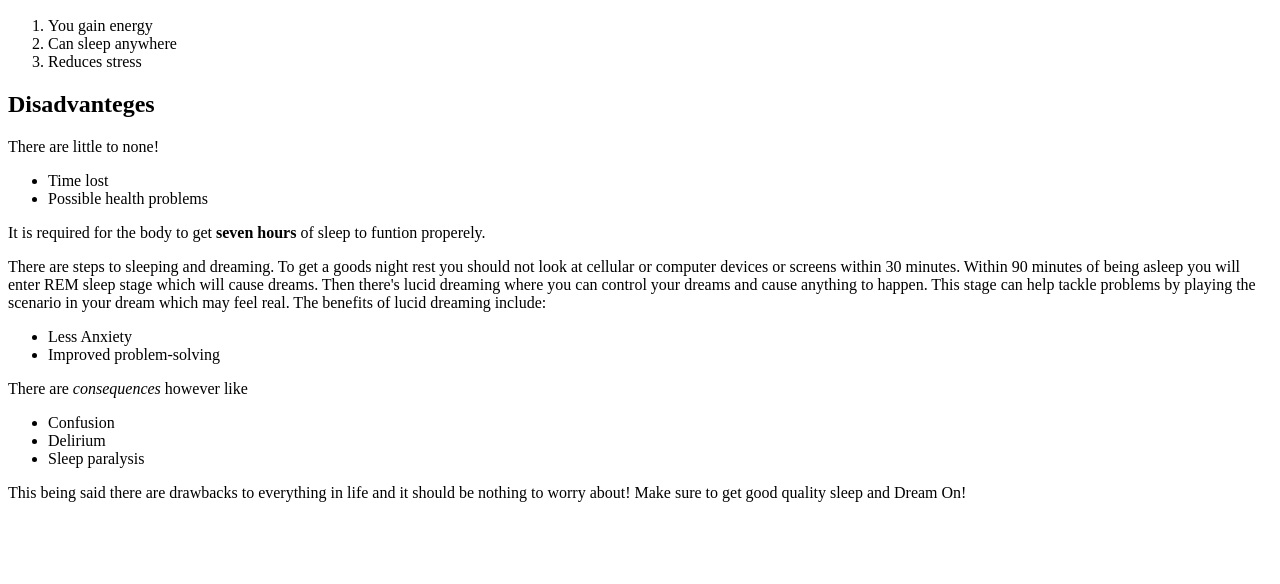
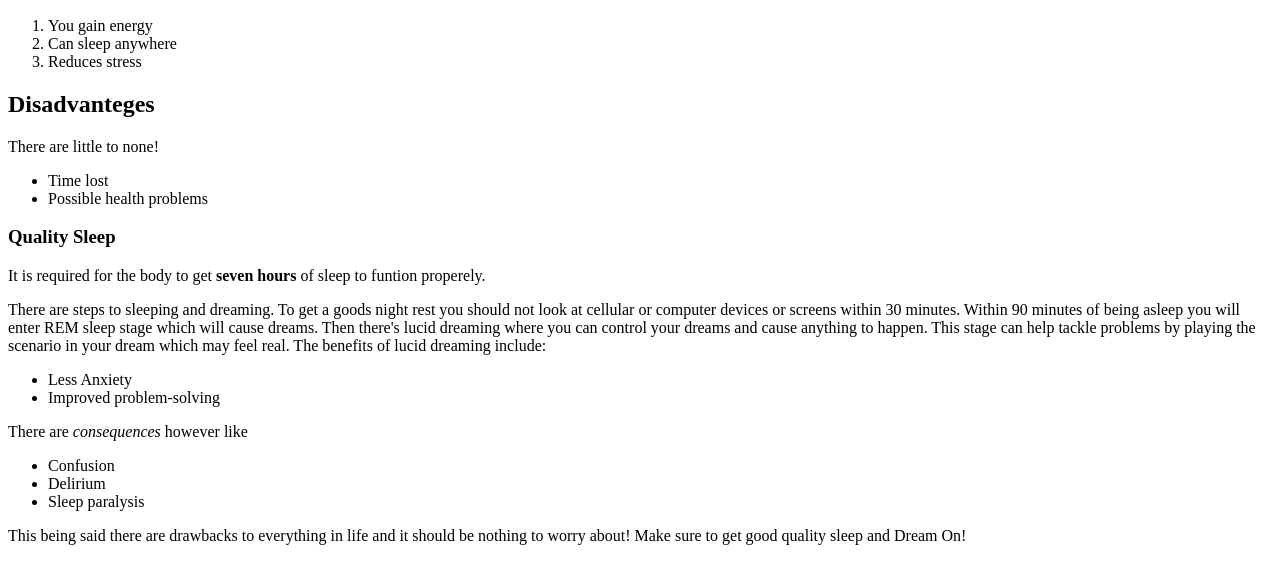
Before and after one commit to stephen12-star/basic-html-praactice, a plain HTML site: page index.html in a window 1280 px wide. Shown: the part 110-694 px from the top of the page. Drawn offline with Linux system fonts and the light colour scheme.

Commit message:
New Headings

```diff
--- a/index.html
+++ b/index.html
@@ -19,6 +19,7 @@
       <li>Time lost</li>
         <li>Possible health problems</li>
     </ul>
+    <h3>Quality Sleep</h3>
     <p>It is required for the body to get <strong>seven hours</strong> of sleep to funtion properely.</p>
     <p>There are steps to sleeping and dreaming. To get a goods night rest you should not look at cellular or computer devices or screens within 30 minutes. Within 90 minutes of being asleep you will enter REM sleep stage which will cause dreams. Then there's lucid dreaming where you can control your dreams and cause anything to happen. This stage can help tackle problems by playing the scenario in your dream which may feel real. The benefits of lucid dreaming include: <ul><li> Less Anxiety</li> <li>Improved problem-solving</li> </ul> There are <em>consequences</em> however like <ul><li>Confusion</li><li>Delirium</li><li>Sleep paralysis</li> </ul></p>
     <p>This being said there are drawbacks to everything in life and it should be nothing to worry about! Make sure to get good quality sleep and Dream On!</p>
```
